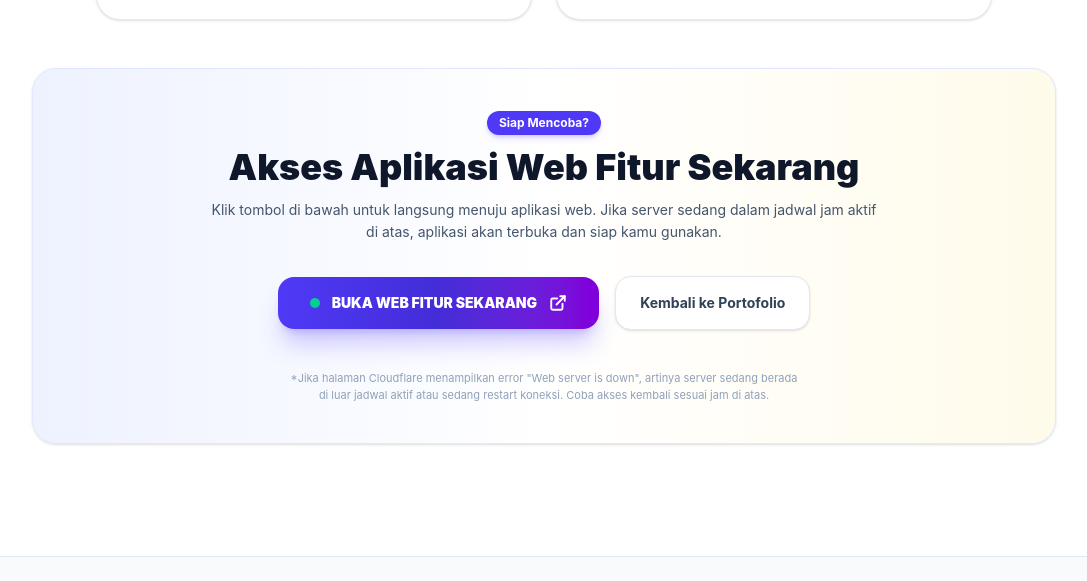
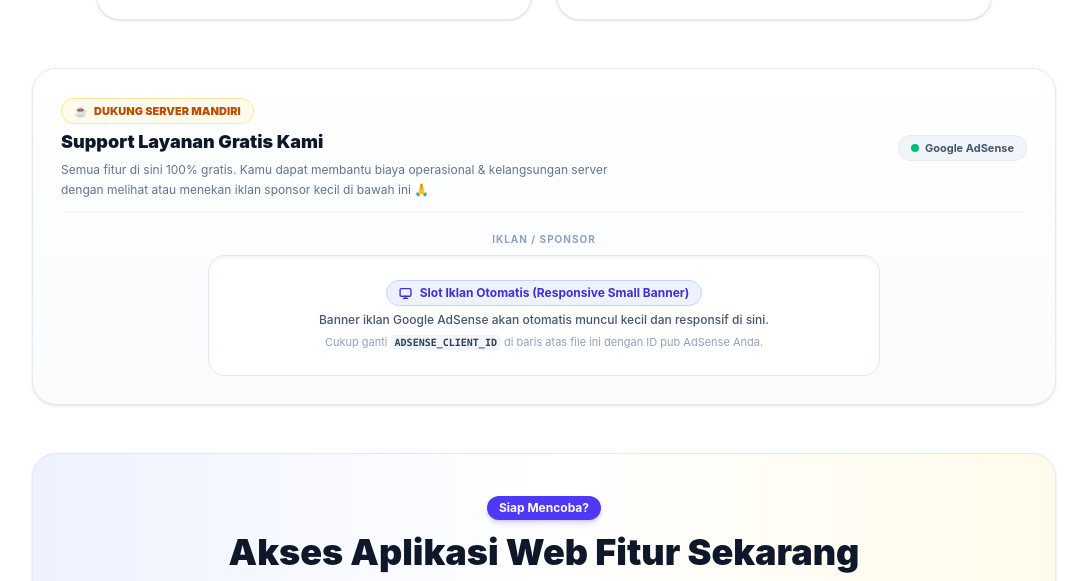
Before and after one commit to viiazuh/-portofolio, an Astro site: page /fitur in a window 1280 px wide. Shown: the part 1581-2162 px from the top of the page, without its empty margins (96-1183 px from the left). Built offline with nearby package versions, Linux system fonts and the light colour scheme; Astro itself is replaced by a stand-in of ours.

Commit message:
feat: add Google AdSense banner with server support message in /fitur

```diff
--- a/src/pages/fitur.astro
+++ b/src/pages/fitur.astro
@@ -11,7 +11,15 @@ import Layout from '../layouts/Layout.astro';
 const EXTERNAL_WEB_URL = "https://fitur.vioazuhri.online/";
 
 // ==========================================
-// 2. JADWAL AKTIF SERVER (WIB)
+// 2. KONFIGURASI GOOGLE ADSENSE
+// ==========================================
+// Ganti dengan Client ID & Slot ID Google AdSense Anda jika sudah disetujui:
+// Contoh: const ADSENSE_CLIENT_ID = "ca-pub-1234567890123456";
+const ADSENSE_CLIENT_ID = "ca-pub-XXXXXXXXXXXXXXXX";
+const ADSENSE_SLOT_ID = "XXXXXXXXXX";
+
+// ==========================================
+// 3. JADWAL AKTIF SERVER (WIB)
 // ==========================================
 const operationalSchedules = [
   {
@@ -238,6 +246,69 @@ const featureList = [
       </div>
     </section>
 
+    <!-- BANNER IKLAN GOOGLE ADSENSE & SUPPORT SERVER -->
+    <section class="bg-gradient-to-b from-white to-slate-50/80 rounded-3xl p-6 sm:p-7 border border-slate-200/90 shadow-sm relative overflow-hidden space-y-4">
+      <div class="flex flex-col sm:flex-row sm:items-center justify-between gap-3 pb-3 border-b border-slate-100">
+        <div class="space-y-1">
+          <div class="inline-flex items-center gap-1.5 px-3 py-1 rounded-full bg-amber-50 border border-amber-200/80 text-amber-700 text-[11px] font-black">
+            <span>☕</span>
+            <span>DUKUNG SERVER MANDIRI</span>
+          </div>
+          <h3 class="text-base sm:text-lg font-black text-slate-900">
+            Support Layanan Gratis Kami
+          </h3>
+          <p class="text-xs text-slate-500 max-w-xl leading-relaxed">
+            Semua fitur di sini 100% gratis. Kamu dapat membantu biaya operasional & kelangsungan server dengan melihat atau menekan iklan sponsor kecil di bawah ini 🙏
+          </p>
+        </div>
+
+        <div class="inline-flex items-center gap-1.5 self-start sm:self-center px-3 py-1 rounded-full bg-slate-100 border border-slate-200/80 text-slate-600 text-[11px] font-bold">
+          <span class="w-2 h-2 rounded-full bg-emerald-500 animate-pulse"></span>
+          <span>Google AdSense</span>
+        </div>
+      </div>
+
+      <!-- Area Slot Iklan Kecil / Responsif -->
+      <div class="w-full flex flex-col items-center justify-center pt-1">
+        <!-- Label Iklan Resmi Google (Wajib sesuai aturan Publisher Policy) -->
+        <span class="text-[10px] uppercase font-bold tracking-widest text-slate-400 mb-2">
+          IKLAN / SPONSOR
+        </span>
+
+        <div class="w-full max-w-2xl min-h-[90px] bg-white border border-slate-200 rounded-2xl flex flex-col items-center justify-center p-3 relative overflow-hidden shadow-inner">
+          {ADSENSE_CLIENT_ID !== "ca-pub-XXXXXXXXXXXXXXXX" ? (
+            <div class="w-full flex justify-center">
+              <ins
+                class="adsbygoogle"
+                style="display:block; width:100%; min-height:90px;"
+                data-ad-client={ADSENSE_CLIENT_ID}
+                data-ad-slot={ADSENSE_SLOT_ID}
+                data-ad-format="auto"
+                data-full-width-responsive="true"
+              ></ins>
+            </div>
+          ) : (
+            <div class="text-center space-y-1.5 py-3 px-4">
+              <div class="inline-flex items-center gap-2 px-3 py-1 rounded-full bg-indigo-50 text-indigo-700 text-xs font-bold border border-indigo-200">
+                <svg xmlns="http://www.w3.org/2000/svg" width="13" height="13" viewBox="0 0 24 24" fill="none" stroke="currentColor" stroke-width="2.5" stroke-linecap="round" stroke-linejoin="round">
+                  <rect x="2" y="3" width="20" height="14" rx="2" ry="2"></rect>
+                  <line x1="8" y1="21" x2="16" y2="21"></line>
+                  <line x1="12" y1="17" x2="12" y2="21"></line>
+                </svg>
+                <span>Slot Iklan Otomatis (Responsive Small Banner)</span>
+              </div>
+              <p class="text-xs text-slate-600 font-medium">
+                Banner iklan Google AdSense akan otomatis muncul kecil dan responsif di sini.
+              </p>
+              <p class="text-[11px] text-slate-400">
+                Cukup ganti <code class="px-1 py-0.5 bg-slate-100 text-slate-700 rounded font-mono font-bold text-[10px]">ADSENSE_CLIENT_ID</code> di baris atas file ini dengan ID pub AdSense Anda.
+              </p>
+            </div>
+          )}
+        </div>
+      </div>
+    </section>
+
     <!-- TOMBOL AKSES UTAMA MENUJU WEB CLOUDFLARE -->
     <section class="bg-gradient-to-r from-indigo-50 via-white to-amber-50 rounded-3xl p-8 sm:p-10 border border-indigo-100 text-center space-y-6 shadow-sm">
       <div class="max-w-2xl mx-auto space-y-3">
@@ -281,12 +352,28 @@ const featureList = [
       <!-- Informasi Tambahan jika Terjadi Kendala -->
       <div class="pt-4 max-w-lg mx-auto">
         <p class="text-[11px] text-slate-400 leading-normal">
-          *Jika halaman Cloudflare menampilkan error "Web server is down", artinya server sedang berada di luar jadwal aktif atau sedang restart koneksi. Coba akses kembali sesuai jam di atas.
+          *Jika web menampilkan error atau tidak bisa diakses, artinya server sedang berada di luar jadwal aktif atau sedang restart koneksi. Coba akses kembali sesuai jam di atas.
         </p>
       </div>
     </section>
 
   </div>
+
+  {ADSENSE_CLIENT_ID !== "ca-pub-XXXXXXXXXXXXXXXX" && (
+    <script
+      is:inline
+      async
+      src={`https://pagead2.googlesyndication.com/pagead/js/adsbygoogle.js?client=${ADSENSE_CLIENT_ID}`}
+      crossorigin="anonymous"
+    ></script>
+    <script is:inline>
+      try {
+        (window.adsbygoogle = window.adsbygoogle || []).push({});
+      } catch (e) {
+        console.error("AdSense Error:", e);
+      }
+    </script>
+  )}
 </Layout>
 
 <!-- Client Script untuk Menghitung Status Jadwal Aktif Server Secara Realtime -->
```
